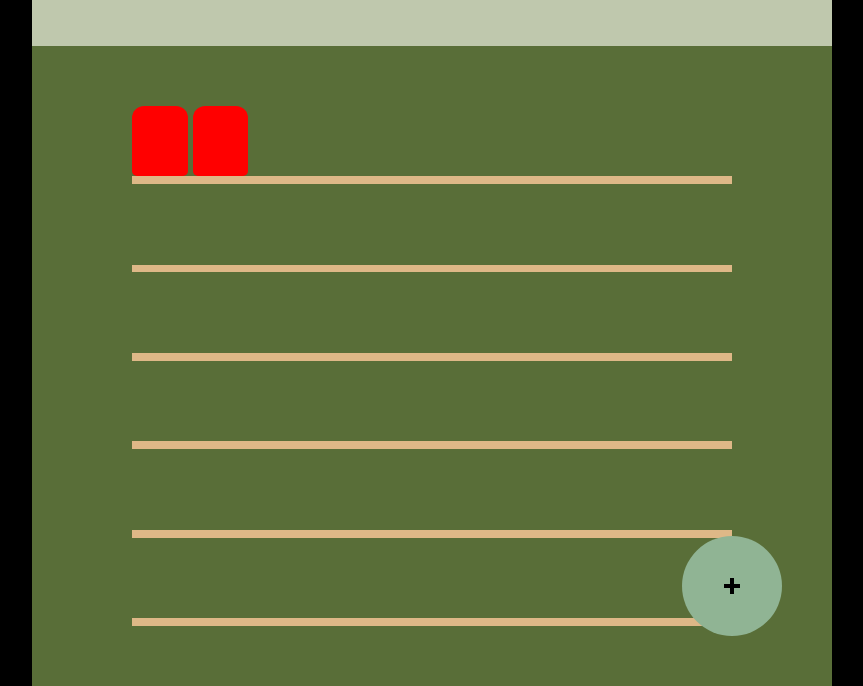
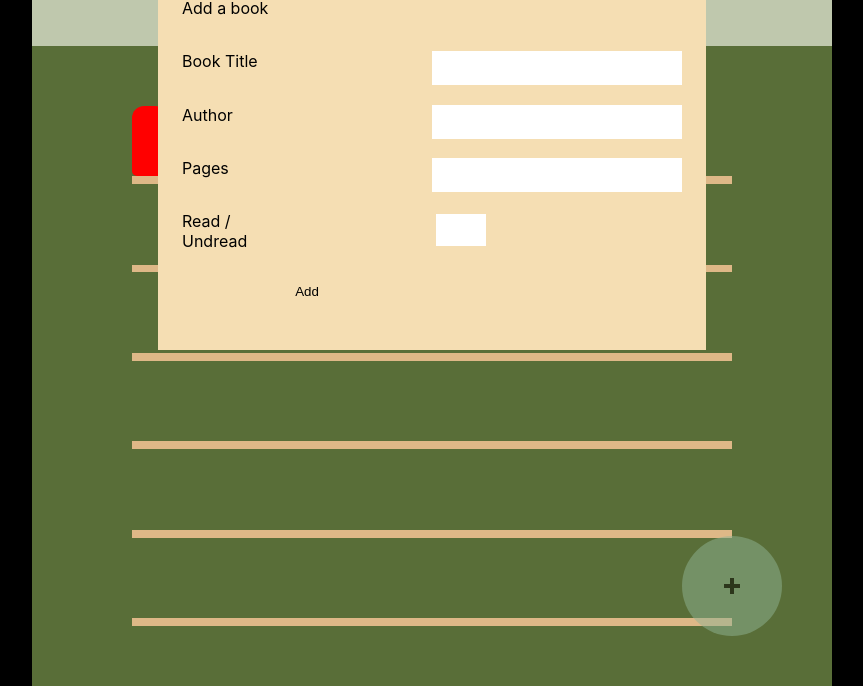
Before and after one commit to morciu/Library, a plain HTML site: page index.html in a window 1280 px wide. Shown: the part 114-800 px from the top of the page, without its empty margins (208-1071 px from the left). Drawn offline with Linux system fonts and the light colour scheme.

Commit message:
Removed default styling on inputs.

```diff
--- a/index.html
+++ b/index.html
@@ -108,7 +108,17 @@
                     <div class="shelf"></div>
                 </div>
             </div>
-            <div class="add-menu hidden">
+            <div class="add-menu visible">
+                <div class="add-menu-header">Add a book</div>
+                <label for="input-title">Book Title</label>
+                <input type="text" id="input-title">
+                <label for="input-author">Author</label>
+                <input type="text" id="input-author">
+                <label for="input-pages">Pages</label>
+                <input type="tel" id="input-pages">
+                <label for="input-read-status">Read / Undread</label>
+                <input type="checkbox" id="input-read-status">
+                <button>Add</button>
             </div>
             <button>
                 <div id="add-book">
--- a/style.css
+++ b/style.css
@@ -12,6 +12,27 @@ body {
     width: 100vw;
     padding: 0;
     margin: 0;
+}
+
+input {
+    -webkit-appearance: none;
+    appearance: none;
+    border: none;
+    height: 2rem;
+}
+
+input:focus {
+    outline: none;
+}
+
+#input-read-status {
+    height 100px;
+    width: 50px;
+    background-color: white;
+}
+
+#input-read-status:checked {
+    background-color: red;
 }
 
 button {
@@ -63,7 +84,7 @@ button {
 
 .books {
     display: grid;
-    grid-template-columns: repeat(10, 1fr);
+    grid-template-columns: repeat(15, 1fr);
     gap: 5px;
 
 }
@@ -84,6 +105,7 @@ button {
     width: 100px;
     border-radius: 50%;
     background-color: #90B494;
+    opacity: 0.5;
 
     bottom: 50px;
     right: 50px
@@ -92,12 +114,26 @@ button {
 .add-menu {
     position: absolute;
     background-color: wheat;
-    height: 60%;
+    height: 40%;
     width: min(500px, 100%);
     left: 0;
     right: 0;
     top: 10%;
     margin: auto;
+    padding: 32px 24px;
+
+    display: grid;
+    grid-template-columns: repeat(2, 1fr);
+    grid-template-rows: repeat(6, 1fr);
+}
+
+.add-menu-header {
+    grid-column: 1 / 3;
+}
+
+.add-menu label {
+    display: inline-block;
+    width: 80px;
 }
 
 .hidden {
```
